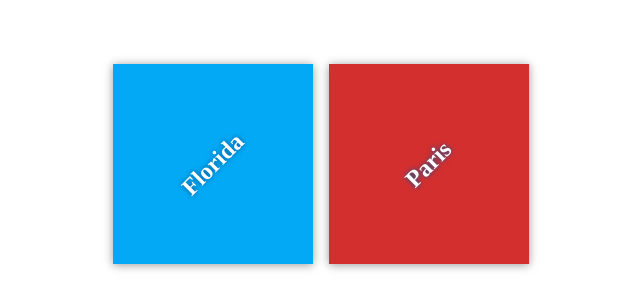
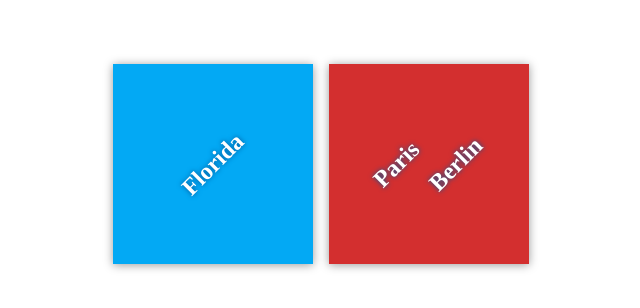
Before and after one commit to flyinwotsitfingy/my-travel-plans, a plain HTML site: page index.html in a window 1280 px wide. Shown: the part 236-544 px from the top of the page, without its empty margins (319-959 px from the left). Drawn offline with Linux system fonts and the light colour scheme; files that its build step writes are made by us from their sources.

Commit message:
added berlin

```diff
--- a/index.html
+++ b/index.html
@@ -16,6 +16,7 @@
 
             <div class="destination" id="paris">
                 <h2>Paris</h2>
+                <h2>Berlin</h2>
             </div>
         </div>
     </div>
```
